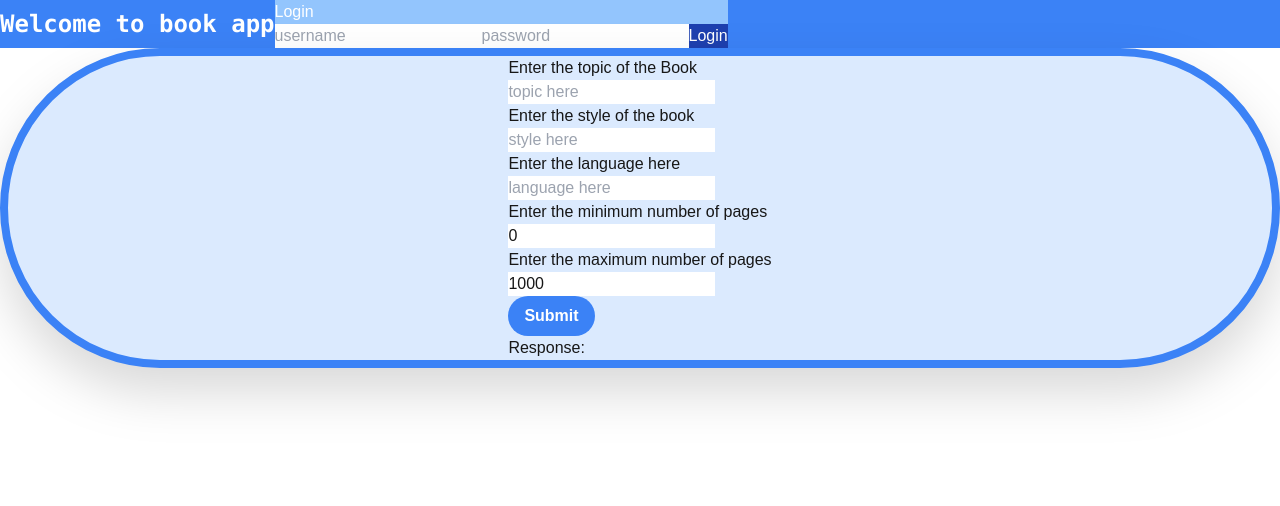
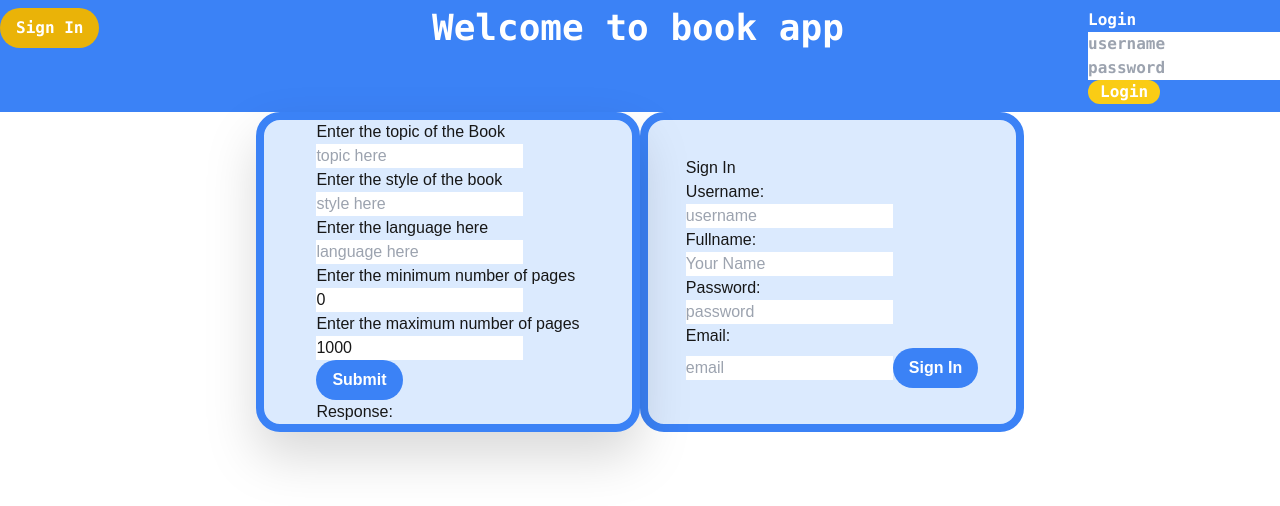
Before and after one commit to Hackathon-Book-App/book-app, a Next.js app in the folder frontend/: page / in a window 1280 px wide. Shown: the top 506 px of the page. Built offline with nearby package versions, Linux system fonts and the light colour scheme.

Commit message:
styling header and sign in, modify search books style

```diff
--- a/frontend/app/components/login.tsx
+++ b/frontend/app/components/login.tsx
@@ -1,16 +1,36 @@
-import book_properties from '@/app/page'
+import { useState } from "react"
+
 export default function Login(){
+
+    const [user_credentials,setUsercredentials]=useState({
+        username: "",
+        password: "",
+    })
+
+    function handleUsernameChange(e: { target: { value: any } }) {
+        setUsercredentials({
+            ...user_credentials,
+            username:e.target.value
+        })
+    }
+
+    function handlePasswordChange(e:{target:{value:any}}){
+        setUsercredentials({
+            ...user_credentials,
+            password:e.target.value
+        })
+    }
     return (
         <>
-
-            <form>
-                <h1>Login </h1>
-                <input type="text" placeholder='username'/>
-                <input type="password" placeholder='password'/>
-                <button className='bg-blue-800'
+            <form className="text-black">
+                <h1 className="text-white">Login </h1>
+                <input type="text" placeholder='username'
+                    onChange={handleUsernameChange}/>
+                <input type="password" placeholder='password'
+                    onChange={handlePasswordChange}/>
+                <button className='bg-yellow-400 px-3 rounded-full text-white'
                     type="submit">Login</button>
             </form>
-
         </>
     )
 }
--- /dev/null
+++ b/frontend/app/components/search_books.tsx
@@ -0,0 +1,88 @@
+import { FormEvent, useState } from "react"
+
+export default function SearchBooks(){
+
+    async function onSubmit(event:FormEvent<HTMLFormElement>){
+        event.preventDefault()
+
+        fetch('http://localhost:8000/',{
+          method:'POST',
+          headers:{"content-type":"application/json"},
+          body: JSON.stringify(book_properties),
+        }).then(response => response.json())
+        .then(data =>{ setRecomandation(data)})
+        .catch(error => setRecomandation({message:error.toString()}))
+    }
+
+    const[recomandation,setRecomandation]=useState({
+        message:""
+        })
+
+    const [book_properties,setBookProperties]=useState({
+        topic:"",
+        style:"",
+        language:"",
+        min_pages:"",
+        max_pages:""
+      })
+
+    function handleTopicChange(e: { target: { value: any } }){
+        setBookProperties({
+            ... book_properties,
+            topic:e.target.value
+    })
+    }
+    function handleStyleChange(e: { target: { value: any } }){
+        setBookProperties({
+            ... book_properties,
+            style:e.target.value
+    })
+    }
+    function handleLanguageChange(e: { target: { value: any } }){
+        setBookProperties({
+            ... book_properties,
+            language:e.target.value
+    })
+    }
+    function handleMinPagechange(e: { target: { value: any } }){
+        setBookProperties({
+            ... book_properties,
+            min_pages:e.target.value
+    })
+    }
+    function handleOnMaxChange(e: { target: { value: any } }){
+        setBookProperties({
+            ... book_properties,
+            max_pages:e.target.value
+    })
+    }
+
+    return(
+        <form  onSubmit={onSubmit} >
+            <p >Enter the topic of the Book </p>
+            <input
+                type="text"  placeholder="topic here"
+                onChange={handleTopicChange} />
+            <p>Enter the style of the book</p>
+            <input type="text" placeholder="style here"
+                onChange={handleStyleChange}/>
+
+            <p>Enter the language here</p>
+            <input type="text" placeholder="language here"
+                onChange={handleLanguageChange}/>
+
+            <p>Enter the minimum number of pages</p>
+            <input type="text" defaultValue="0"
+                onChange={handleMinPagechange}/>
+
+            <p>Enter the maximum number of pages</p>
+            <input type="text" defaultValue="1000"
+                onChange={handleOnMaxChange}/>
+            <p> </p>
+            <button className="bg-blue-500 hover:bg-blue-700 text-white
+                border-radius font-bold py-2 px-4 rounded-full"
+                type='submit'>Submit</button>
+            <p>Response: {recomandation.message}</p>
+        </form>
+    )
+}
--- a/frontend/app/components/sign_in.tsx
+++ b/frontend/app/components/sign_in.tsx
@@ -0,0 +1,64 @@
+import { useState } from "react"
+
+export default function SignIn(){
+
+    const [user_data,setUserData]=useState({
+        username:"",
+        fullname:"",
+        password:"",
+        email:""
+    })
+
+    function handleUsernameChange(e: { target: { value: any } }){
+        setUserData({
+            ...user_data,
+            username:e.target.value
+        })
+    }
+    function handleFullnameChangej(e: { target: { value: any } }){
+        setUserData({
+            ...user_data,
+            fullname:e.target.value
+        })
+    }
+    function handlePasswordChange(e: { target: { value: any } }){
+        setUserData({
+            ...user_data,
+            password:e.target.value
+        })
+    }
+    function handleEmailChange(e: { target: { value: any } }){
+        setUserData({
+            ...user_data,
+            email:e.target.value
+        })
+    }
+
+    return(
+    <>
+        <form >
+            <h1>Sign In</h1>
+
+            <p>Username:</p>
+            <input type="text" placeholder="username"
+                onChange={handleUsernameChange}/>
+
+            <p>Fullname:</p>
+            <input type="text" placeholder="Your Name"
+                onChange={handleFullnameChangej}/>
+
+            <p>Password:</p>
+            <input type="password" placeholder="password"
+                onChange={handlePasswordChange}/>
+
+            <p>Email:</p>
+            <input type="email" placeholder="email"
+                onChange={handleEmailChange}/>
+
+            <button className="bg-blue-500 hover:bg-blue-700 text-white
+                border-radius font-bold py-2 px-4 rounded-full"
+                type="submit">Sign In</button>
+        </form>
+    </>
+    )
+}
--- a/frontend/app/page.tsx
+++ b/frontend/app/page.tsx
@@ -1,110 +1,39 @@
 'use client'
-import { useState ,FormEvent} from "react"
 import Login from "./components/login"
+import SignIn from "./components/sign_in"
+import SearchBooks from "./components/search_books"
 
+var isLogged=true;
 
 export default function Home() {
-
-  async function onSubmit(event:FormEvent<HTMLFormElement>){
-
-    //stop submiting for validating or process the input
-    event.preventDefault()
-
-
-    fetch('http://localhost:8000/',{
-      method:'POST',
-      headers:{"content-type":"application/json"},
-      body: JSON.stringify(book_properties),
-    }).then(response => response.json())
-    .then(data =>{ setRecomandation(data)})
-    .catch(error => setRecomandation({message:error.toString()}))
-  }
-
-  const [book_properties,setBookProperties]=useState({
-    topic:"",
-    style:"",
-    language:"",
-    min_pages:"",
-    max_pages:""
-  })
-
-  const[recomandation,setRecomandation]=useState({
-    message:""
-    })
-
-  function handleTopicChange(e: { target: { value: any } }){
-    setBookProperties({
-      ... book_properties,
-      topic:e.target.value
-  })
-  }
-  function handleStyleChange(e: { target: { value: any } }){
-    setBookProperties({
-      ... book_properties,
-      style:e.target.value
-  })
-  }
-  function handleLanguageChange(e: { target: { value: any } }){
-    setBookProperties({
-      ... book_properties,
-      language:e.target.value
-  })
-  }
-  function handleMinPagechange(e: { target: { value: any } }){
-    setBookProperties({
-      ... book_properties,
-      min_pages:e.target.value
-  })
-  }
-  function handleOnMaxChange(e: { target: { value: any } }){
-    setBookProperties({
-      ... book_properties,
-      max_pages:e.target.value
-  })
-  }
-
-
     return(
         <>
-        <div className=" bg-blue-500 text-white flex items-center ">
-          <div className=" font-mono font-bold text-2xl  ">
-            <h1 >Welcome to book app</h1>
+            {/* header*/}
+            <div className="bg-blue-500 font-mono font-bold grid grid-cols-3 content-center gap-4  w-full
+                           text-white h-28">
+                <div>
+                    <button className="bg-yellow-500 hover:bg-blue-700 text-white
+                                        border-radius font-bold py-2 px-4 rounded-full">Sign In</button>
                 </div>
-          <div className="bg-blue-300 flex justify-end">
+                <div>
+                    <h1 className="text-4xl ">Welcome to book app</h1>
+                </div>
+                <div className="w-48 flex justify-self-end">
                     <Login/>
                 </div>
             </div>
 
-        <div className="w-30 drop-shadow-2xl border-blue-500 rounded-full border-8 bg-blue-100 h100 flex justify-center ">
-          <form  onSubmit={onSubmit} >
-            <p >Enter the topic of the Book </p>
-            <input
-              type="text"  placeholder="topic here"
-              onChange={handleTopicChange} />
-            <p>Enter the style of the book</p>
-            <input type="text" placeholder="style here"
-              onChange={handleStyleChange}/>
-
-            <p>Enter the language here</p>
-            <input type="text" placeholder="language here"
-              onChange={handleLanguageChange}/>
-
-            <p>Enter the minimum number of pages</p>
-            <input type="text" defaultValue="0"
-              onChange={handleMinPagechange}/>
-
-            <p>Enter the maximum number of pages</p>
-            <input type="text" defaultValue="1000"
-              onChange={handleOnMaxChange}/>
-            <p> </p>
-            <button className="bg-blue-500 hover:bg-blue-700 text-white
-            border-radius
-            font-bold py-2 px-4 rounded-full" type='submit'>Submit</button>
-
-            <p>Response: {recomandation.message}</p>
-          </form>
+            {/* */}
+            <div className="flex justify-center">
+                <div className="w-30 drop-shadow-2xl border-blue-500
+                                rounded-3xl border-8 bg-blue-100 h-auto w-96
+                                flex justify-center ">
+                    <SearchBooks/>
+                </div>
+                <div className=" border-blue-500 bg-blue-100 border-8 rounded-3xl flex items-center justify-center w-96 ">
+                    <SignIn/>
+                </div>
             </div>
         </>
-
     )
 }
```
Lines whose indentation alone changed are shown as unchanged.
